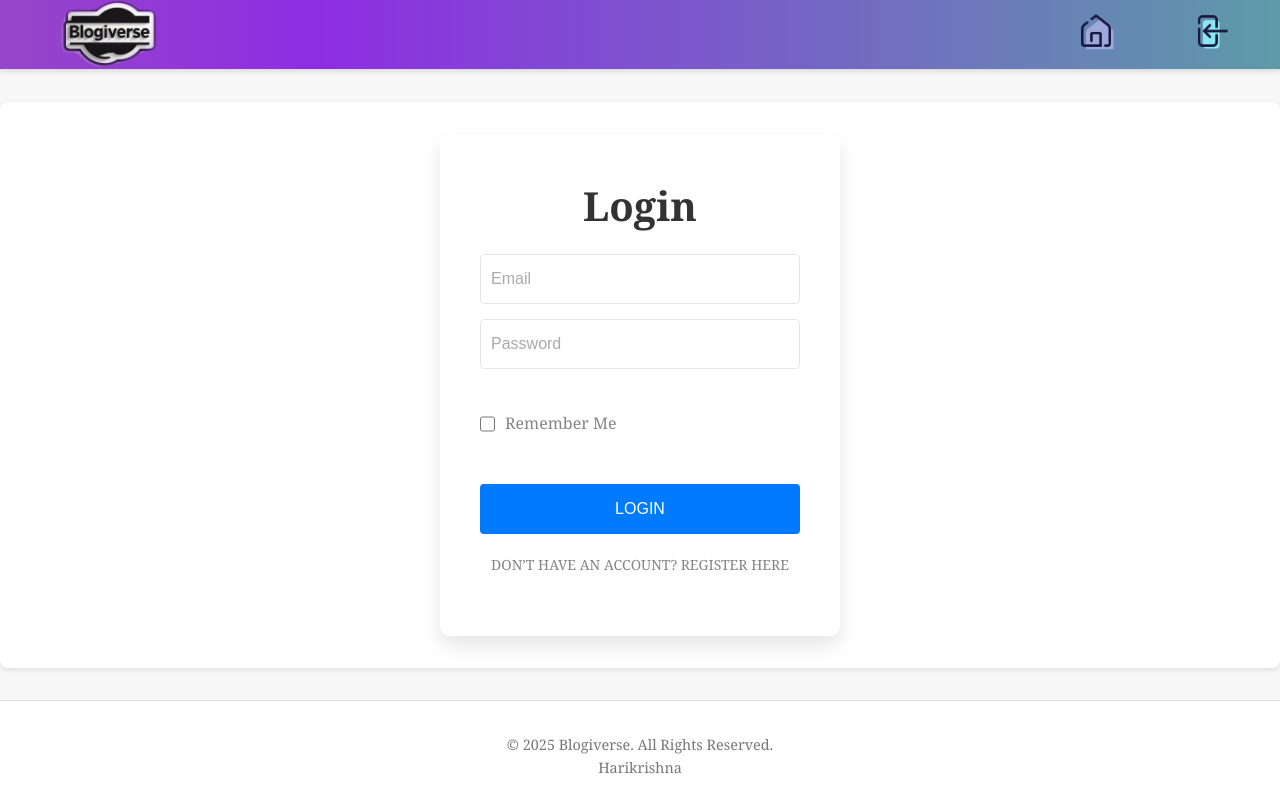
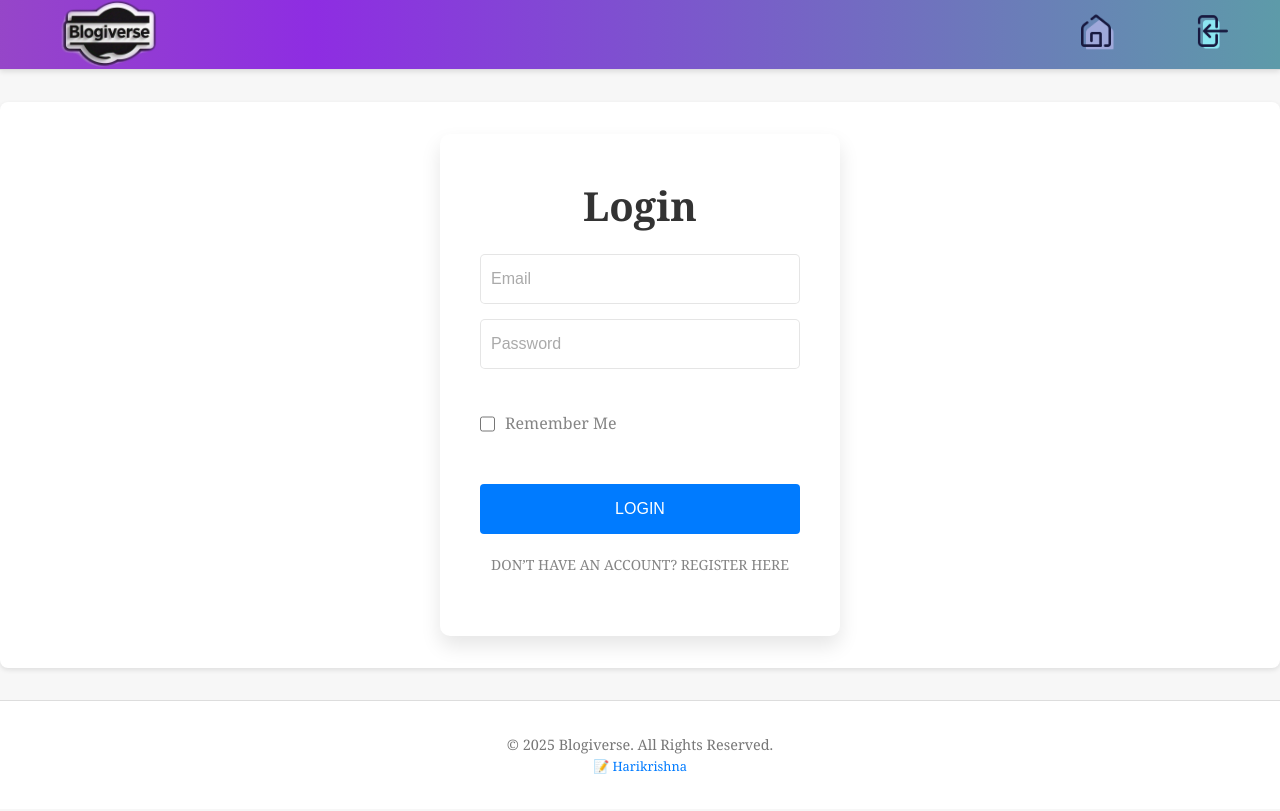
Before and after one commit to Iamharikrishna-dev/Mernblog, a React (Create React App) app in the folder client/: page /login in a window 1280 px wide. Built offline with nearby package versions, Linux system fonts and the light colour scheme.

Commit message:
Update Footer.js

```diff
--- a/client/src/components/Footer.js
+++ b/client/src/components/Footer.js
@@ -5,7 +5,7 @@ const Footer = () => {
   return (
     <footer>
       <p>&copy; 2025 Blogiverse. All Rights Reserved.</p>
-      <p>Harikrishna</p>
+      <a href="https://harikrishnaportfolio.vercel.app/#contact" target="_blank" rel="noopener noreferrer">📝 Harikrishna</a>
     </footer>
   );
 };
```
